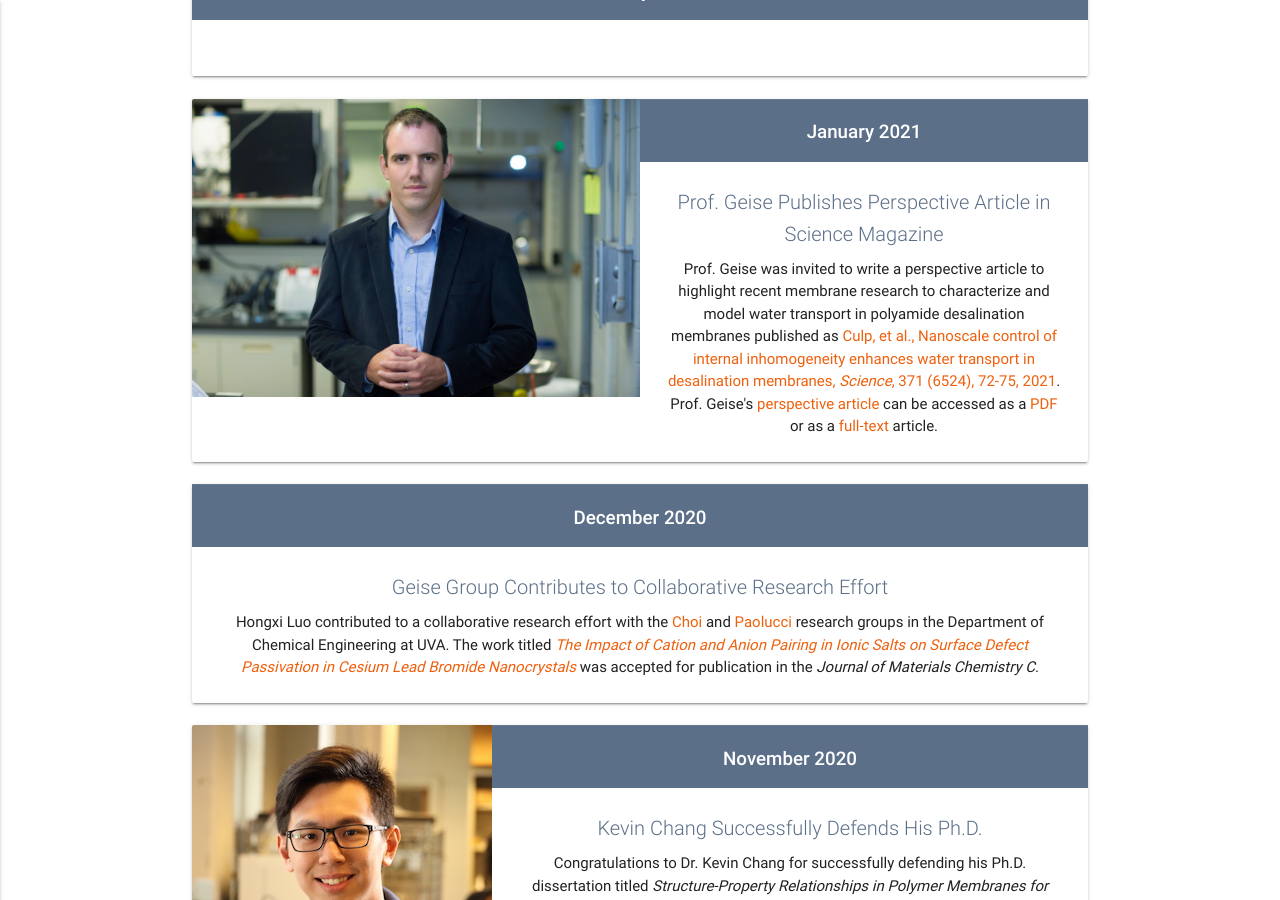
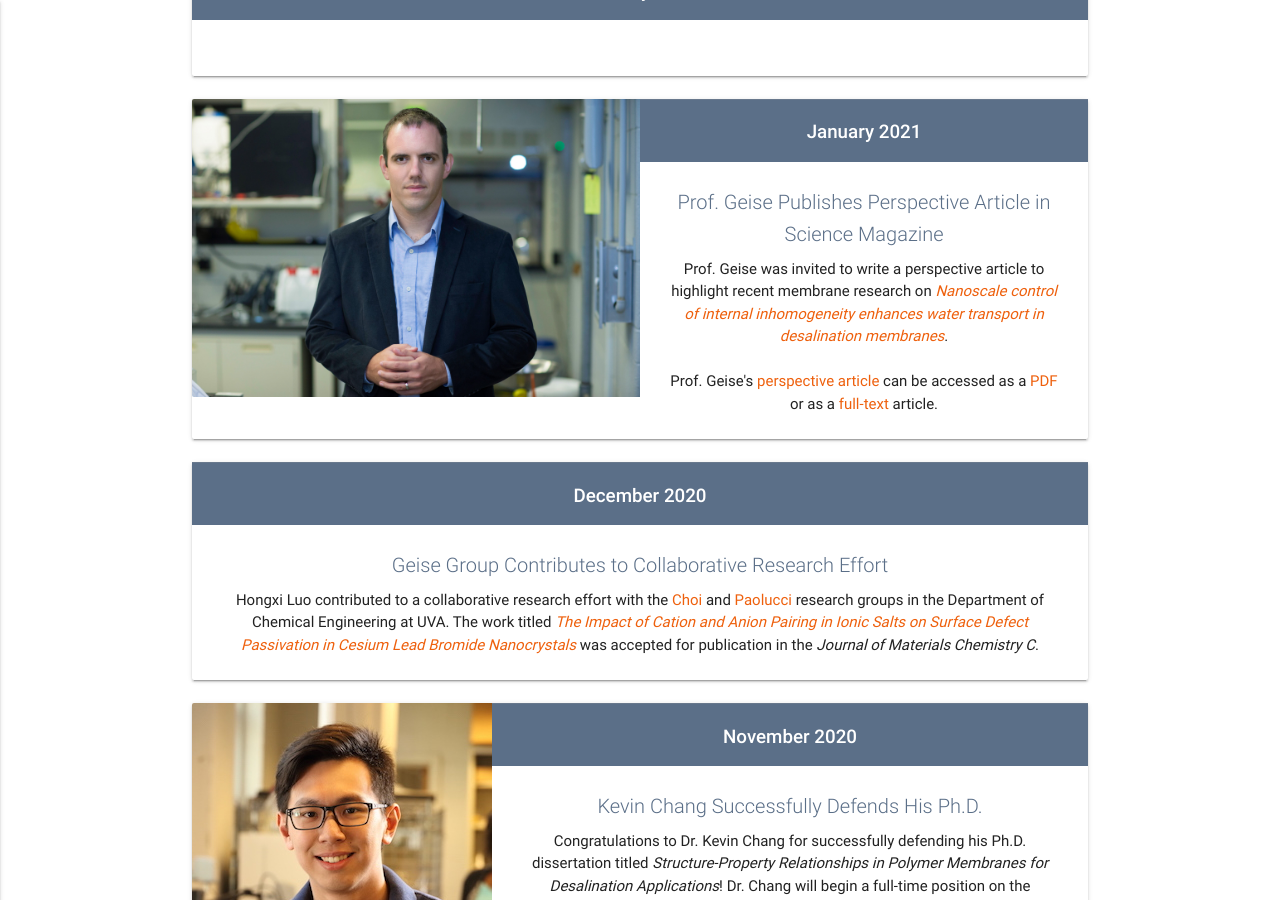
Before and after one commit to geisegroup/geisegroup.github.io, a Jekyll site: the page built from index.md, in a window 1280 px wide and 900 px high, scrolled down 2409 px. Built offline with Jekyll 4.4.1, drawn with Linux system fonts in a browser that asks for light colours; nearby versions of some CDN libraries.

Commit message:
Update 21_perspective.html

```diff
--- a/_newsItems/21_perspective.html
+++ b/_newsItems/21_perspective.html
@@ -2,6 +2,6 @@
 date: 2021-1-1
 year: 2021
 title: Prof. Geise Publishes Perspective Article in Science Magazine
-text: Prof. Geise was invited to write a perspective article to highlight recent membrane research to characterize and model water transport in polyamide desalination membranes published as <a href="https://science.sciencemag.org/content/371/6524/72" target="_blank" rel="noopener">Culp, et al., Nanoscale control of internal inhomogeneity enhances water transport in desalination membranes, <em>Science</em>, 371 (6524), 72-75, 2021</a>. Prof. Geise's <a href="http://science.sciencemag.org/cgi/content/summary/371/6524/31?ijkey=HNBKYgvKfSdMc&keytype=ref&siteid=sci" target="_blank" rel="noopener">perspective article</a> can be accessed as a <a href="http://science.sciencemag.org/cgi/rapidpdf/371/6524/31?ijkey=HNBKYgvKfSdMc&keytype=ref&siteid=sci" target="_blank" rel="noopener">PDF</a> or as a <a href="http://science.sciencemag.org/cgi/content/full/371/6524/31?ijkey=HNBKYgvKfSdMc&keytype=ref&siteid=sci" target="_blank" rel="noopener">full-text</a> article.
+text: Prof. Geise was invited to write a perspective article to highlight recent membrane research on <em><a href="https://science.sciencemag.org/content/371/6524/72" target="_blank" rel="noopener">Nanoscale control of internal inhomogeneity enhances water transport in desalination membranes</a></em>.<br><br>Prof. Geise's <a href="http://science.sciencemag.org/cgi/content/summary/371/6524/31?ijkey=HNBKYgvKfSdMc&keytype=ref&siteid=sci" target="_blank" rel="noopener">perspective article</a> can be accessed as a <a href="http://science.sciencemag.org/cgi/rapidpdf/371/6524/31?ijkey=HNBKYgvKfSdMc&keytype=ref&siteid=sci" target="_blank" rel="noopener">PDF</a> or as a <a href="http://science.sciencemag.org/cgi/content/full/371/6524/31?ijkey=HNBKYgvKfSdMc&keytype=ref&siteid=sci" target="_blank" rel="noopener">full-text</a> article.
 image: geise.jpg
 ---
```
